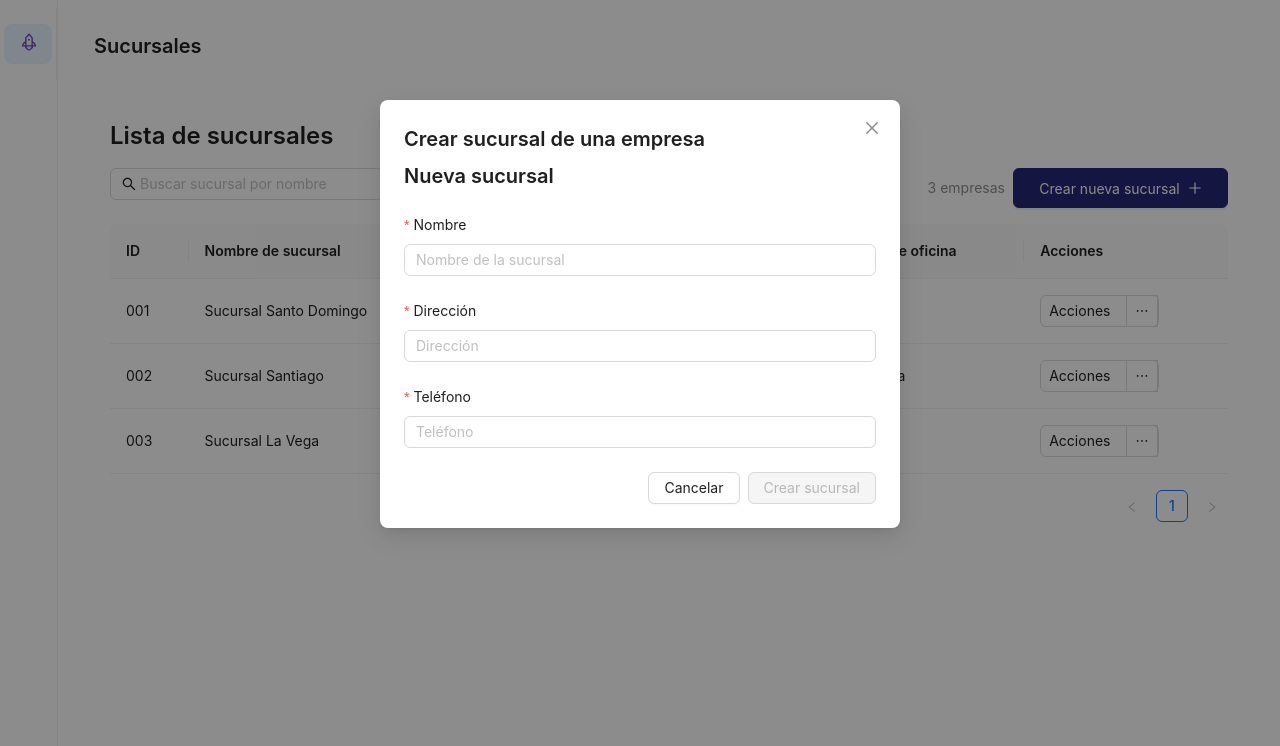
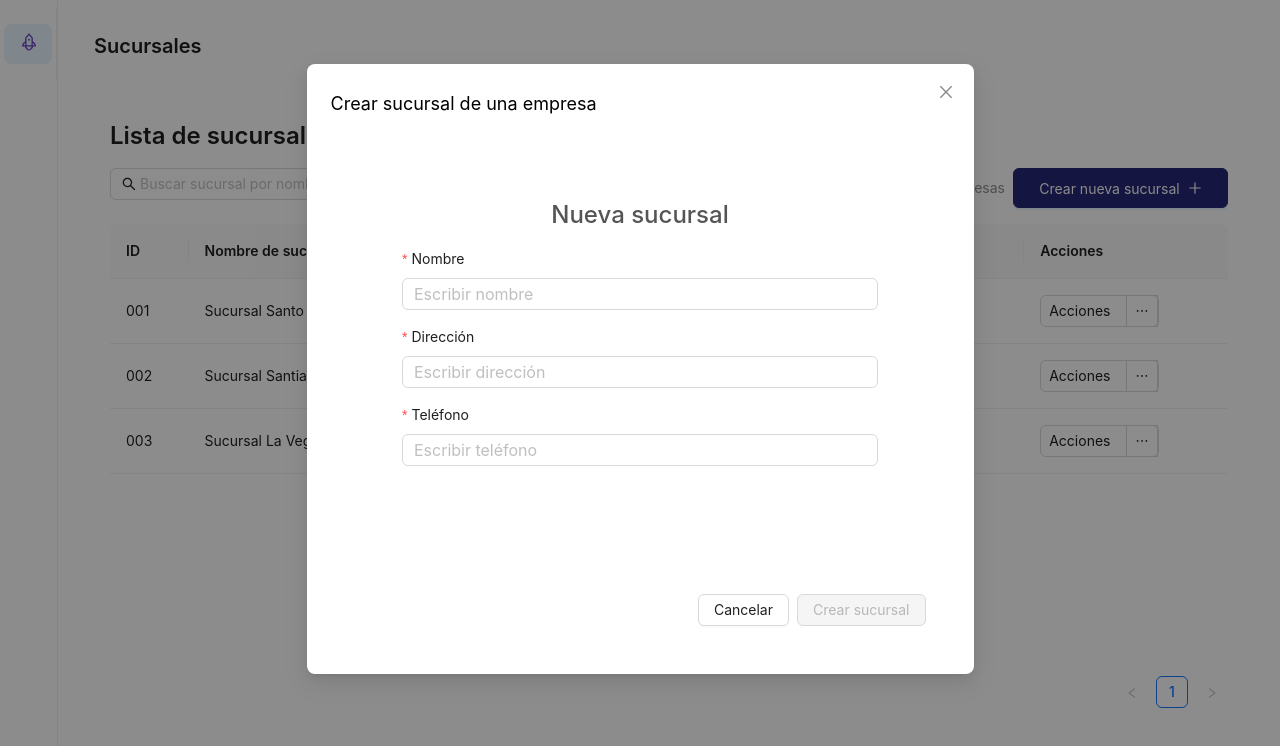
Before and after one commit to dojhoanrd-jw/Lista-de-sucursales, a React (Vite) app: page / in a window 1280 px wide. Both pictures are taken after a click on the button "Crear nueva sucursal". Shown: the top 746 px of the page. Built offline with nearby package versions, Linux system fonts and the light colour scheme.

Commit message:
Agregar paginación y mejorar el diseño del modal de sucursales

```diff
--- a/src/components/ListaSucursales.jsx
+++ b/src/components/ListaSucursales.jsx
@@ -9,7 +9,8 @@ import {
   Row,
   Col,
   Space,
-  Badge
+  Badge,
+  Pagination
 } from 'antd'
 import {
   EllipsisOutlined,
@@ -181,7 +182,7 @@ const ListaSucursales = () => {
   }
 
   return (
-    <div style={{ padding: 16, background: '#fff', borderRadius: 12, minHeight: '80vh', maxWidth: 1274, margin: '40px auto' }}>
+    <div style={{ padding: 16, background: '#fff', borderRadius: 12, minHeight: '80vh', maxWidth: 1274, margin: '40px auto', display: 'flex', flexDirection: 'column' }}>
       <Title level={3} style={{ marginBottom: 8, textAlign: 'left', width: '100%', fontWeight: 600 }}>
         Lista de sucursales
       </Title>
@@ -213,12 +214,21 @@ const ListaSucursales = () => {
           </Space>
         </Col>
       </Row>
-      <Table
-        columns={columns(handleAction)}
-        dataSource={filteredData}
-        pagination={{ pageSize: 5, responsive: true }}
-        scroll={{ x: 900 }}
-      />
+      <div style={{ flex: 1 }}>
+        <Table
+          columns={columns(handleAction)}
+          dataSource={filteredData}
+          pagination={false}
+          scroll={{ x: 900 }}
+        />
+      </div>
+      <div style={{ display: 'flex', justifyContent: 'flex-end', padding: '20px 0', marginTop: 'auto' }}>
+        <Pagination
+          current={1}
+          total={filteredData.length}
+          pageSize={5}
+        />
+      </div>
       <SucursalModal
         visible={modalVisible}
         onCancel={() => {
--- a/src/components/SucursalModal.css
+++ b/src/components/SucursalModal.css
@@ -3,14 +3,45 @@
 }
 
 .sucursal-modal .ant-modal-content {
+  min-height: 400px;
+  height: 400px;
   display: block;
-  min-height: 529px;
+  align-items: unset;
+  justify-content: unset;
 }
 
-.sucursal-modal .ant-modal-body {
-  height: calc(529px - 110px);
-  overflow-y: auto;
-  padding: 24px;
+.sucursal-modal-frame {
+  width: 476px;
+  height: 200px;
+  margin: 64px auto 0 auto;
+  background: #fff;
+  border-radius: 12px;
+  display: flex;
+  flex-direction: column;
+  align-items: center;
+  justify-content: flex-start;
+  box-sizing: border-box;
+  padding: 0;
+}
+
+.sucursal-modal-frame .modal-subtitle {
+  margin: 16px 0 16px 0;
+  text-align: center;
+  width: 100%;
+}
+
+.sucursal-modal-frame .ant-form-item {
+  margin-bottom: 16px;
+}
+
+.sucursal-modal-frame .ant-form-item:last-child {
+  margin-bottom: 0;
+}
+
+.sucursal-modal-frame .ant-input {
+  height: 32px !important;
+  font-size: 16px;
+  width: 100%;
 }
 
 .sucursal-modal-content {
@@ -18,7 +49,8 @@
   flex-direction: column;
   align-items: center;
   width: 100%;
-  padding: 0 24px;
+  padding: 0;
+  margin: 0;
 }
 
 .sucursal-modal-content > div {
@@ -49,12 +81,12 @@
 }
 
 .sucursal-modal-form .ant-input {
-  height: 32px;
-  font-size: 14px;
+  height: 40px;
+  font-size: 16px;
 }
 
 .sucursal-modal-form .ant-form-item {
-  margin-bottom: 28px;
+  margin-bottom: 32px;
 }
 
 .sucursal-modal-form .ant-form-item:last-child {
@@ -64,22 +96,25 @@
 .sucursal-modal .ant-modal-footer {
   text-align: right;
   padding-right: 24px;
+  padding-bottom: 24px;
 }
 
 .sucursal-modal .ant-modal-footer > div {
   justify-content: flex-end !important;
+  gap: 8px;
 }
 
 .modal-subtitle {
   text-align: center;
-  margin: 24px 0 40px 0;
+  margin: 40px 0 40px 0;
   width: 100%;
 }
 
 .modal-subtitle h4.ant-typography {
   margin: 0;
-  font-size: 20px;
+  font-size: 28px;
   font-weight: 500;
+  color: #555;
 }
 
 .sucursal-modal .ant-btn-primary[disabled] {
--- a/src/components/SucursalModal.jsx
+++ b/src/components/SucursalModal.jsx
@@ -68,7 +68,7 @@ const SucursalModal = ({
           setIsFormValid(false)
         }}
         footer={
-          <div style={{ display: 'flex', justifyContent: 'flex-end', width: '100%', gap: 8 }}>
+          <div style={{ display: 'flex', justifyContent: 'flex-end', width: '100%', gap: 8, padding: '0 24px 24px 24px' }}>
             <Button key="cancel" onClick={() => {
               onCancel()
               form.resetFields()
@@ -86,12 +86,30 @@ const SucursalModal = ({
             </Button>
           </div>
         }
-        title="Crear sucursal de una empresa"
-        width={520}
+        title={<span style={{ fontWeight: 400, color: '#000', fontSize: 18 }}>Crear sucursal de una empresa</span>}
+        width={667}
+        bodyStyle={{ padding: 0, minHeight: 400, height: 400 }}
+        style={{ top: 64 }}
+        className="sucursal-modal"
       >
-        <div className="sucursal-modal-content">
-          <div className="modal-subtitle">
-            <Title level={4}>
+        <div
+          className="sucursal-modal-frame"
+          style={{
+            width: 476,
+            height: 200,
+            margin: '64px auto 0 auto',
+            background: '#fff',
+            display: 'flex',
+            flexDirection: 'column',
+            alignItems: 'center',
+            justifyContent: 'flex-start',
+            borderRadius: 12,
+            boxSizing: 'border-box',
+            padding: 0
+          }}
+        >
+          <div className="modal-subtitle" style={{ margin: '16px 0 16px 0', textAlign: 'center', width: '100%' }}>
+            <Title level={4} style={{ margin: 0, fontSize: 24, fontWeight: 500, color: '#555' }}>
               {editingSucursal ? 'Editar sucursal' : 'Nueva sucursal'}
             </Title>
           </div>
@@ -99,29 +117,34 @@ const SucursalModal = ({
             form={form}
             layout="vertical"
             onFieldsChange={handleFormChange}
-            style={{ marginTop: 24 }}
+            style={{ margin: 0, width: '100%', display: 'flex', flexDirection: 'column', alignItems: 'center' }}
           >
+            <div style={{ width: '100%' }}>
               <Form.Item
                 label="Nombre"
                 name="nombre"
                 rules={[{ required: true, message: 'Ingrese el nombre de la sucursal' }]}
+                style={{ marginBottom: 16 }}
               >
-              <Input placeholder="Nombre de la sucursal" />
+                <Input placeholder="Escribir nombre" style={{ height: 32, fontSize: 16, width: '100%' }} />
               </Form.Item>
               <Form.Item
                 label="Dirección"
                 name="direccion"
                 rules={[{ required: true, message: 'Ingrese la dirección' }]}
+                style={{ marginBottom: 16 }}
               >
-              <Input placeholder="Dirección" />
+                <Input placeholder="Escribir dirección" style={{ height: 32, fontSize: 16, width: '100%' }} />
               </Form.Item>
               <Form.Item
                 label="Teléfono"
                 name="telefono"
                 rules={[{ required: true, message: 'Ingrese el teléfono' }]}
+                style={{ marginBottom: 0 }}
               >
-              <Input placeholder="Teléfono" />
+                <Input placeholder="Escribir teléfono" style={{ height: 32, fontSize: 16, width: '100%' }} />
               </Form.Item>
+            </div>
           </Form>
         </div>
       </Modal>
```
Lines whose indentation alone changed are shown as unchanged.
